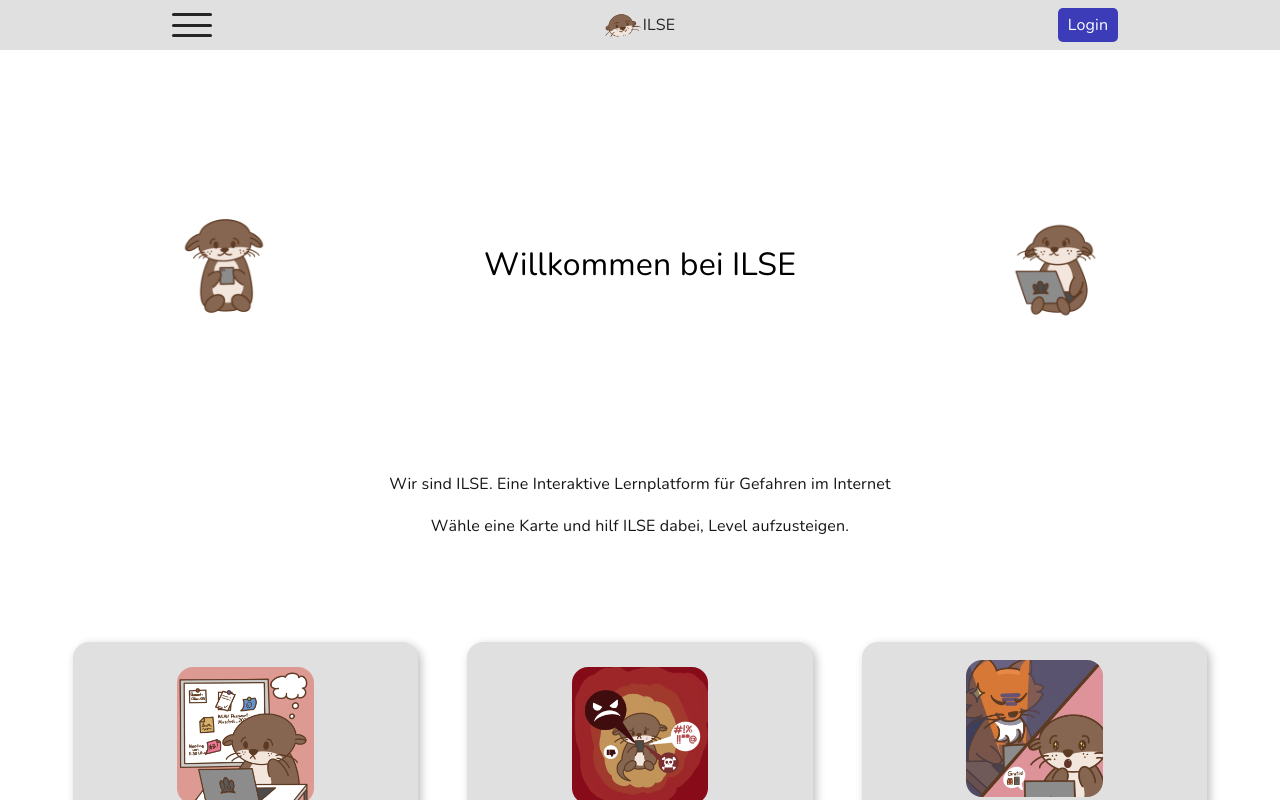
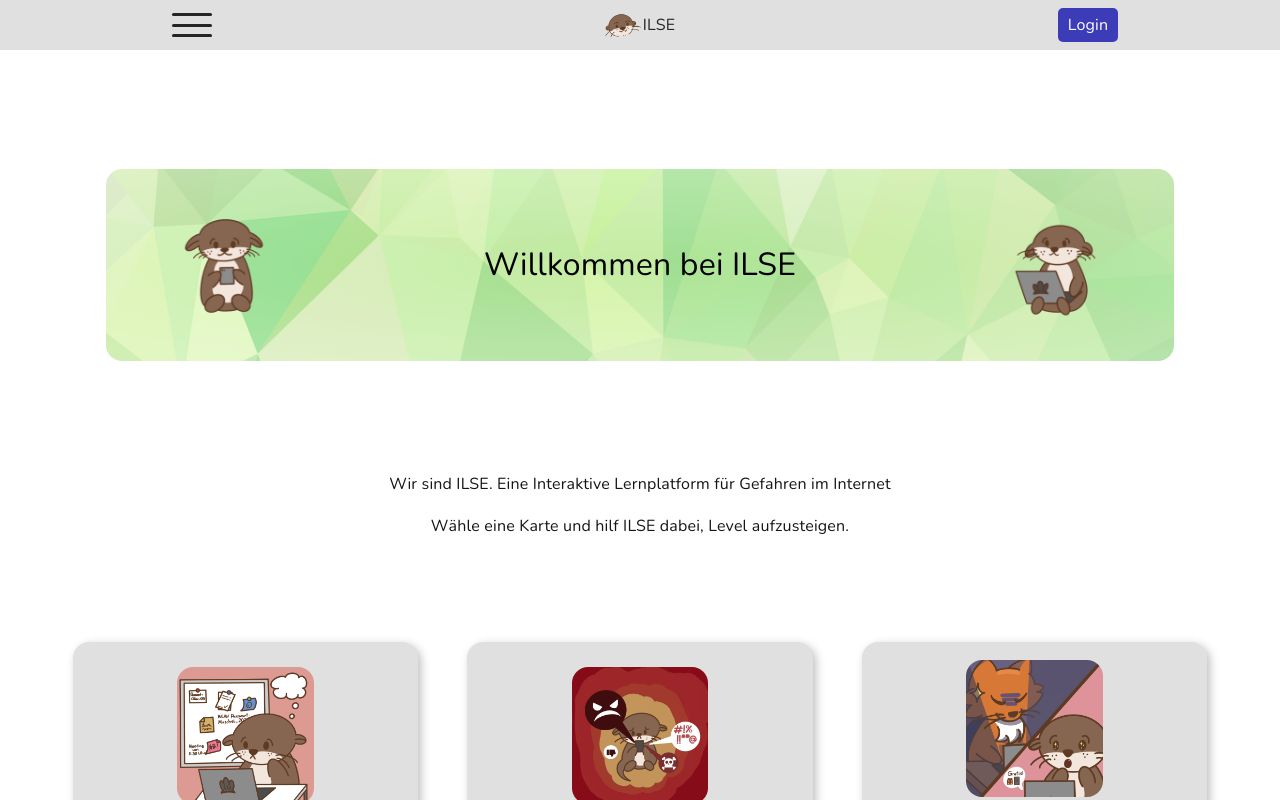
Before and after one commit to ILSE-Group/ILSE-Plattform-Frontend, a React (Vite) app: page / in a window 1280 px wide. Shown: the top 800 px of the page. Built offline with nearby package versions, Linux system fonts and the light colour scheme.

Commit message:
improved wallpaper-opacity, added wallpapers to RoomView, Landing-InfoPage

```diff
--- a/src/components/Footer/Footer.scss
+++ b/src/components/Footer/Footer.scss
@@ -23,7 +23,7 @@
     }
 
 
-    background-color: #dedefd; // Pastell-Pink
+    background-color: rgba(222, 222, 253, 0.8); // Pastell-Pink
 
 }
 
--- a/src/components/Landing/InfoPage/InfoPage.scss
+++ b/src/components/Landing/InfoPage/InfoPage.scss
@@ -1,11 +1,14 @@
 @use '../../../lib/styles.scss' as styles;
+
 
 .info-page {
     width: 90%;
     min-height: 60vh;
     height: fit-content;
+
     margin: 4vh auto 2vh auto;
     padding: 4vh 0 4vh 0;
+
     position: relative;
     display: flex;
     flex-direction: column;
@@ -18,12 +21,19 @@
 .info-header-wrapper {
     width: 90%;
     min-height: 20vh;
+
     padding: 2vh 1rem;
+
     display: flex;
     flex-direction: row;
     justify-content: space-between;
     align-items: center;
+
     border-radius: 1em;
+    background: var(--wpLowOpacityGradient),
+                url('/wallpaper/wp-abstract.png');
+    background-size: cover;
+    background-repeat: no-repeat;
 }
 
 // Otter Container
--- a/src/components/RoomView/RoomViewPage.scss
+++ b/src/components/RoomView/RoomViewPage.scss
@@ -1,14 +1,14 @@
 @use "../../lib/styles.scss";
 
-/*.room-view-wrapper {
+.room-view-wrapper {
     min-height: 100vh;
     height: fit-content;
 
     background: var(--wpHighOpacityGradient),
                 url('/wallpaper/wp-abstract.png');
-    background-size: cover;
+    background-size: auto;
     background-repeat: repeat-y;
-} */
+}
 
 .room-page-wrapper {
     min-height: calc(100vh - styles.$HEADER_HEIGHT - styles.$FOOTER_HEIGHT);
--- a/src/index.scss
+++ b/src/index.scss
@@ -38,7 +38,7 @@ body {
   --highlightColorMediumContrast: #{styles.$lightTheme_highlightColorMediumContrast};
   --highlightColorLowContrast: #{styles.$lightTheme_highlightColorLowContrast};
 
-  --wpLowOpacityGradient: linear-gradient(rgba(255, 255, 255, 0.6), rgba(255, 255, 255, 0.8));
+  --wpLowOpacityGradient: radial-gradient(rgba(255, 255, 255, 0.4), rgba(255, 255, 255, 0.6));
   --wpHighOpacityGradient: linear-gradient(rgba(255, 255, 255, 0.8), rgba(255, 255, 255, 0.9));
 
   color-scheme: light dark;
@@ -77,7 +77,7 @@ body.dark {
   --highlightColorMediumContrast: #{styles.$darkTheme_highlightColorMediumContrast};
   --highlightColorLowContrast: #{styles.$darkTheme_highlightColorLowContrast};
 
-  --wpLowOpacityGradient: linear-gradient(rgba(0, 0, 0, 0.3), rgba(0, 0, 0, 0.5));
+  --wpLowOpacityGradient: linear-gradient(rgba(0, 0, 0, 0.4), rgba(0, 0, 0, 0.6));
   --wpHighOpacityGradient: linear-gradient(rgba(0, 0, 0, 0.8), rgba(0, 0, 0, 0.9));
 }
 
```
